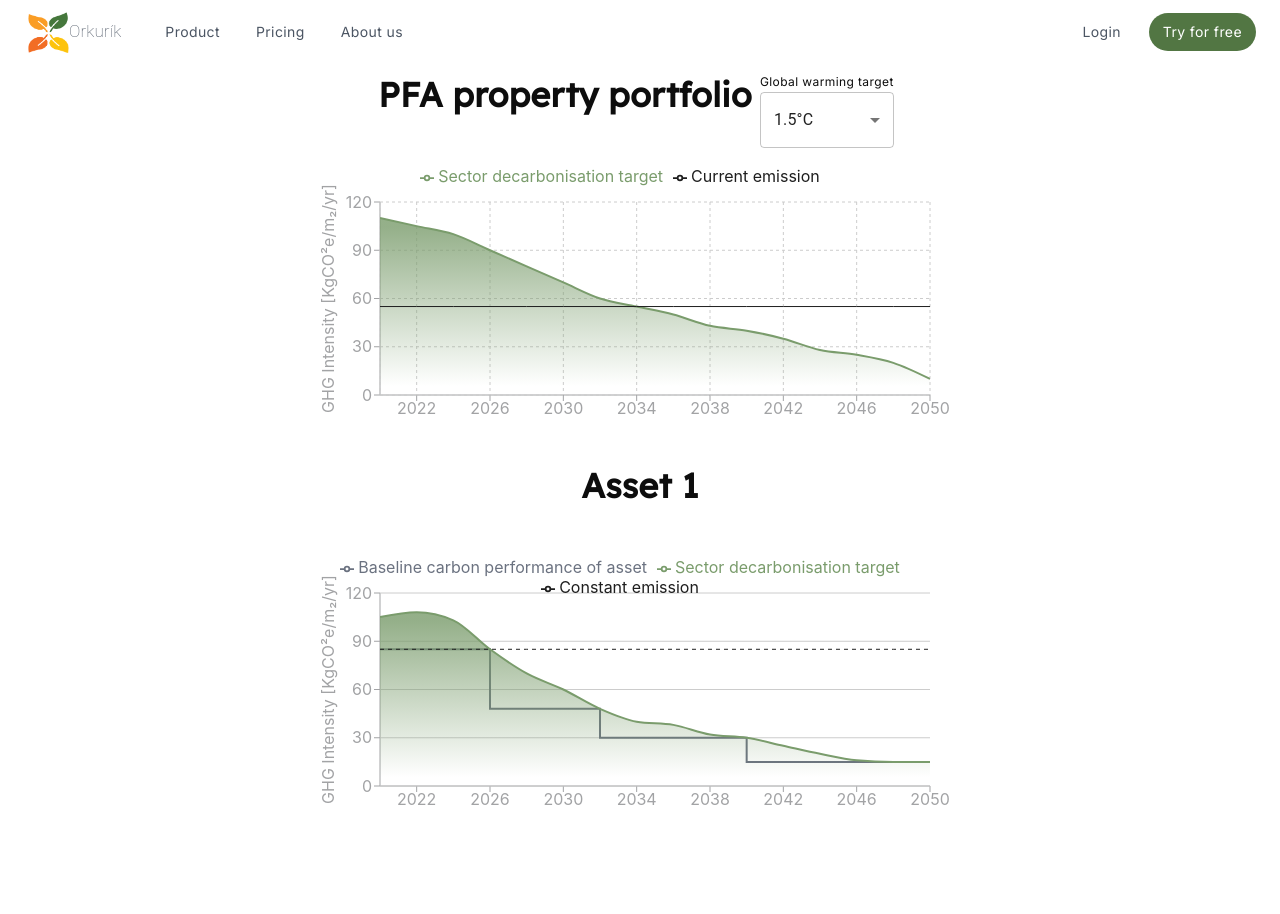
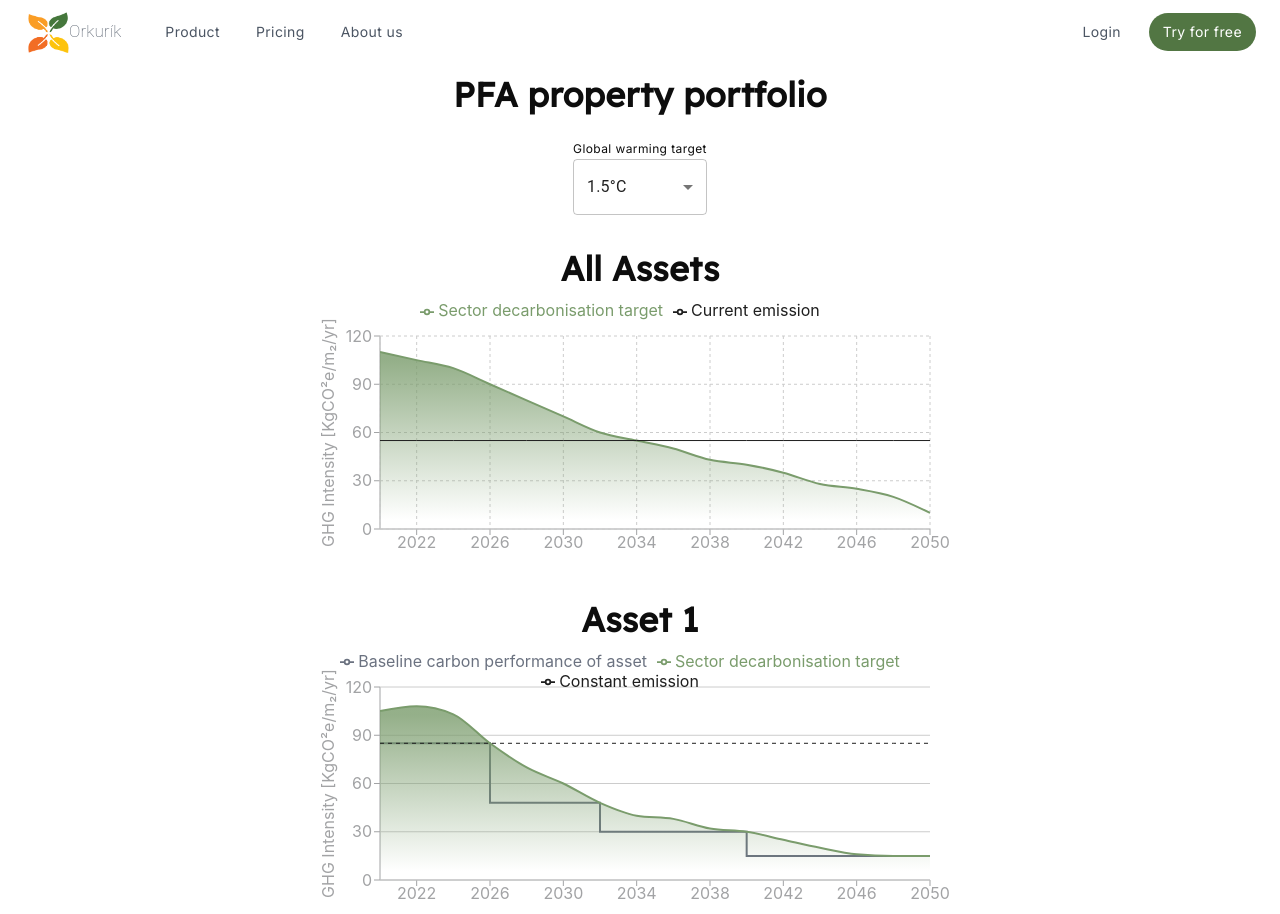
Before and after one commit to livols/Decarb, a React (Create React App) app: page /portfolio in a window 1280 px wide. Before the commit the page ends 820 px from the top, so only its background shows below. Built offline with nearby package versions, Linux system fonts and the light colour scheme.

Commit message:
Added style for layout and some text

```diff
--- a/src/pages/portfolio.tsx
+++ b/src/pages/portfolio.tsx
@@ -28,6 +28,14 @@ export function Portfolio() {
             PFA property portfolio
           </Typography>
         </div>
+      </Box>
+      <Box
+        sx={{
+          display: "flex",
+          justifyContent: "center",
+          paddingTop: "15px",
+        }}
+      >
         <FormControl sx={{ m: 1, minWidth: 50 }}>
           <Typography
             sx={{ color: "#0D0D0D", fontFamily: "Inter" }}
@@ -63,6 +71,20 @@ export function Portfolio() {
           </Select>
         </FormControl>
       </Box>
+      <Box
+        sx={{
+          display: "flex",
+          justifyContent: "center",
+          paddingTop: "25px",
+        }}
+      >
+        <Typography
+          sx={{ color: "#0D0D0D", fontFamily: "Lexend", fontWeight: "bold" }}
+          variant="h4"
+        >
+          All Assets
+        </Typography>
+      </Box>
       <OverviewGraph
         strandingData={overviewData}
         companyName={"PFA"}
@@ -75,7 +97,7 @@ export function Portfolio() {
           justifyContent: "center",
         }}
       >
-        <div style={{ paddingTop: "40px", paddingBottom: "40px" }}>
+        <div style={{ paddingTop: "40px" }}>
           <Typography
             sx={{ color: "#0D0D0D", fontFamily: "Lexend", fontWeight: "bold" }}
             variant="h4"
```
